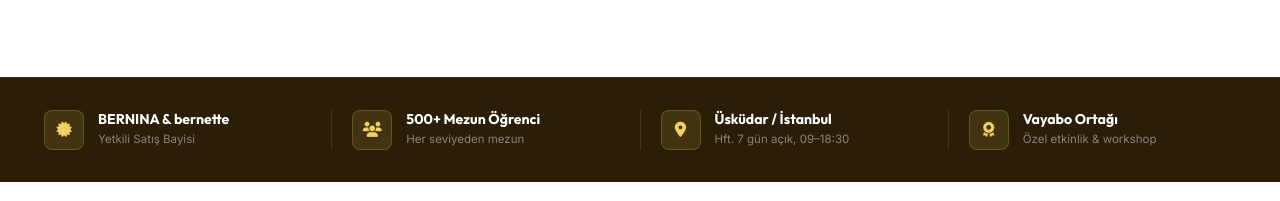
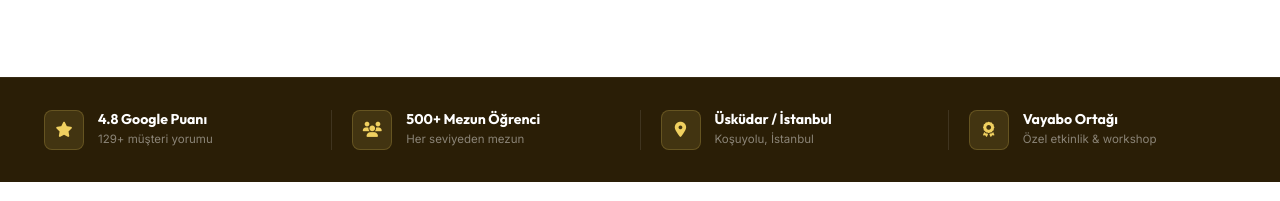
Before and after one commit to Workingcodes/stil-akademisi, a plain HTML site: page hakkimizda.html in a window 1280 px wide. Shown: the part 950-1151 px from the top of the page. Drawn offline with Linux system fonts and the light colour scheme.

Commit message:
Trust bar: Google rating replaces BERNINA, remove working hours from location

```diff
--- a/hakkimizda.html
+++ b/hakkimizda.html
@@ -103,10 +103,10 @@
   <div class="container">
     <div class="trust-grid">
       <div class="trust-item slide-up">
-        <div class="trust-icon"><i class="fas fa-certificate"></i></div>
+        <div class="trust-icon"><i class="fas fa-star"></i></div>
         <div class="trust-text">
-          <div class="trust-title">BERNINA & bernette</div>
-          <div class="trust-sub">Yetkili Satış Bayisi</div>
+          <div class="trust-title">4.8 Google Puanı</div>
+          <div class="trust-sub">129+ müşteri yorumu</div>
         </div>
       </div>
       <div class="trust-divider"></div>
@@ -122,7 +122,7 @@
         <div class="trust-icon"><i class="fas fa-map-marker-alt"></i></div>
         <div class="trust-text">
           <div class="trust-title">Üsküdar / İstanbul</div>
-          <div class="trust-sub">Hft. 7 gün açık, 09–18:30</div>
+          <div class="trust-sub">Koşuyolu, İstanbul</div>
         </div>
       </div>
       <div class="trust-divider"></div>
```
Also changed, not shown: index.html (+4 -4 lines).
